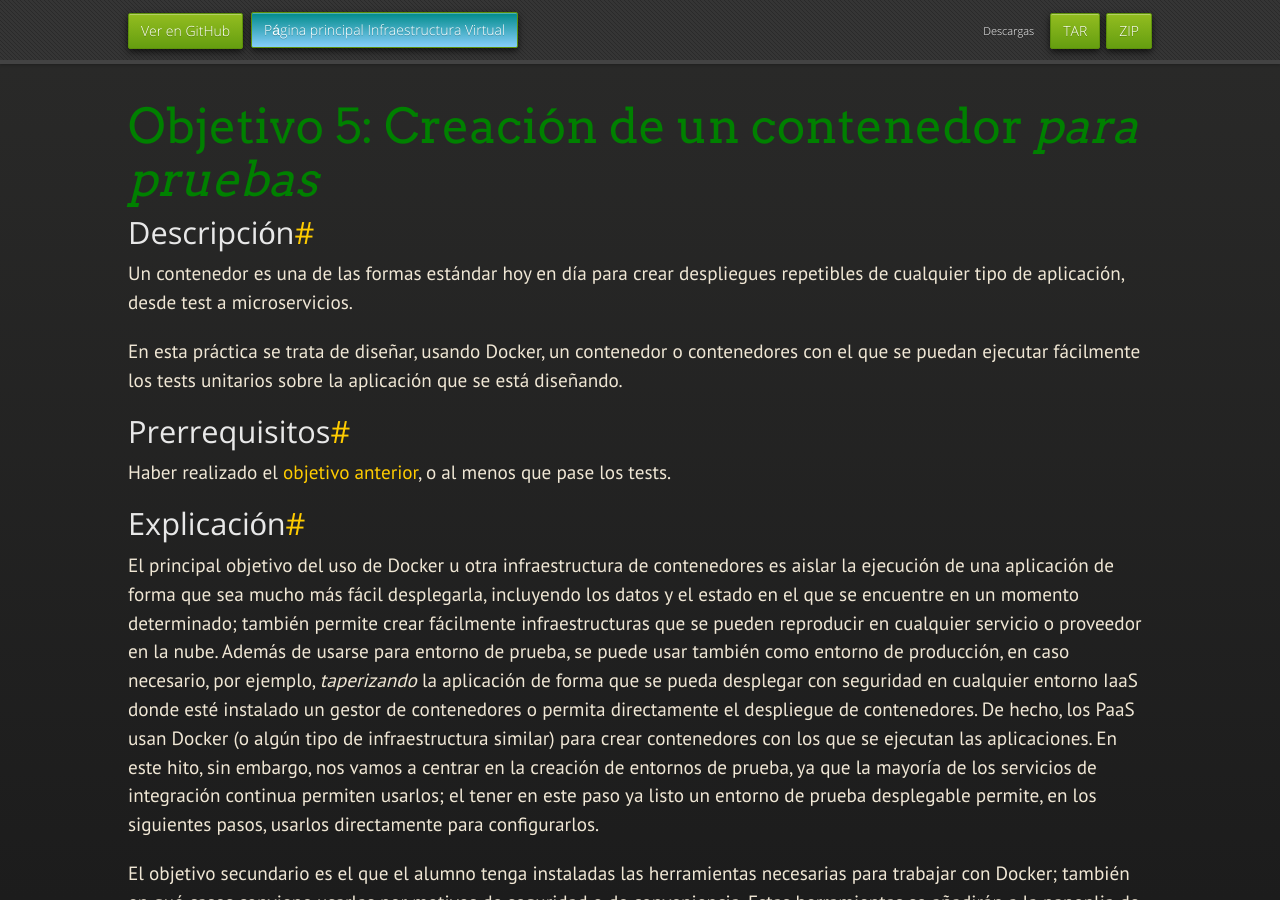
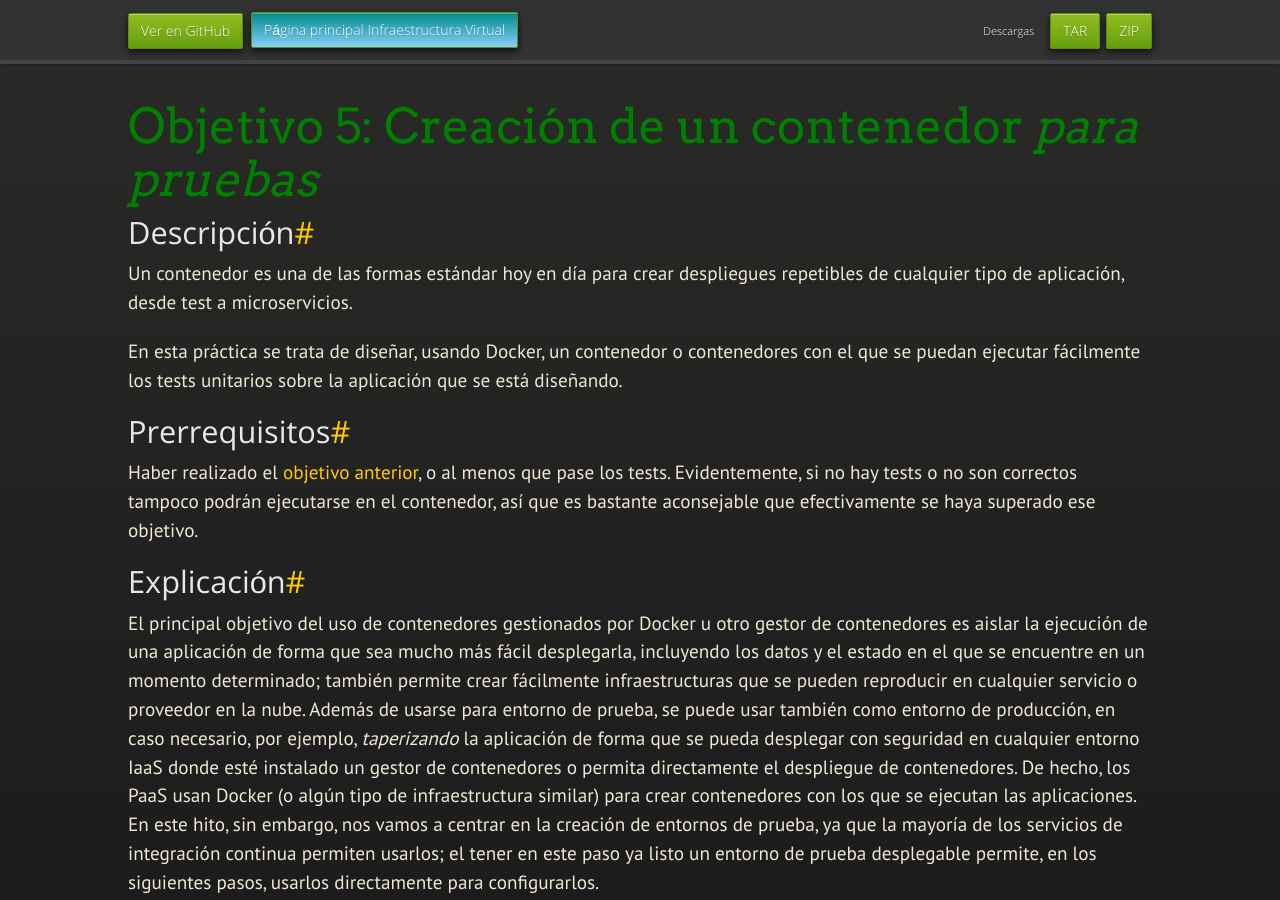
Before and after one commit to JJ/IV, a Jekyll site: the page built from documentos/proyecto/5.Docker.md, in a window 1280 px wide and 900 px high. Built offline with Jekyll 4.4.1, drawn with Linux system fonts in a browser that asks for light colours; nearby versions of some CDN libraries; some web fonts are replaced; our own code applies the rules of GitHub Pages for plain Markdown files; some of the changed text lies outside the part shown.

Commit message:
Sync documentos/proyecto/5.Docker.md de master a gh-pages

````diff
--- a/documentos/proyecto/5.Docker.md
+++ b/documentos/proyecto/5.Docker.md
@@ -18,12 +18,14 @@
 ## Prerrequisitos
 
 Haber realizado el [objetivo anterior](4.Tests), o al menos que pase los
-tests.
+tests. Evidentemente, si no hay tests o no son correctos tampoco podrán
+ejecutarse en el contenedor, así que es bastante aconsejable que efectivamente
+se haya superado ese objetivo.
 
 ## Explicación
 
-El principal objetivo del uso de Docker u otra infraestructura de
-contenedores es aislar la ejecución de una aplicación de forma que sea
+El principal objetivo del uso de contenedores gestionados por Docker u otro
+gestor de contenedores es aislar la ejecución de una aplicación de forma que sea
 mucho más fácil desplegarla, incluyendo los datos y el estado en el
 que se encuentre en un momento determinado; también permite crear
 fácilmente infraestructuras que se pueden reproducir en cualquier
@@ -129,7 +131,10 @@
 la imagen en DockerHub y has configurado el workflow de acuerdo con ello? En
 particular, ¿sabes qué condiciones tienen que darse para que se actualice y qué
 condiciones *no* deben darse?
-* [ ] Si se usan GitHub actions para su publicación, ¿se han considerado cuidadosamene los criterios (ramas, paths) para que se lancen?
+* [ ] Si se usan GitHub actions para su publicación, ¿se han considerado
+cuidadosamene los criterios (ramas, paths) para que se lancen?
+* [ ] ¿Se ha comprobado que el ENTRYPOINT del contenedor no escriba nada en el
+directorio que monta, ya que no tiene derecho de escritura?
 ```
 
 ## Entrega del material evaluable en este objetivo
@@ -167,6 +172,16 @@
 
 Que ejecutará los tests, y los tests deben pasar.
 
+> ⚠ Este directorio que se monta está protegido contra escritura, por lo que no
+> se podrá escribir en el mismo, como es natural. Muchos sistemas de gestión de
+> dependencias y/o ejecutores de test lo hacen desde donde se lanzan, así que
+> habrá que configurarlos de forma que escriban en otro lugar o elegirlos de
+> forma que no lo hagan. En este caso, *a mi me funciona* se debe a que cuando
+> se trabaja con Linux y el contenedor, el UID del usuario del contenedor y el
+> del propio usuario son el mismo, así que no hay problemas de permisos. Sin
+> embargo, el usuario del *runner* en la Github action *no* es el mismo, por lo
+> que fallará.
+
 Si por cualquier razón no se ha podido usar en Docker Hub el mismo
 nick que en GitHub, se creará un fichero `DOCKER_USER` en el
 directorio principal con el mismo.
````
